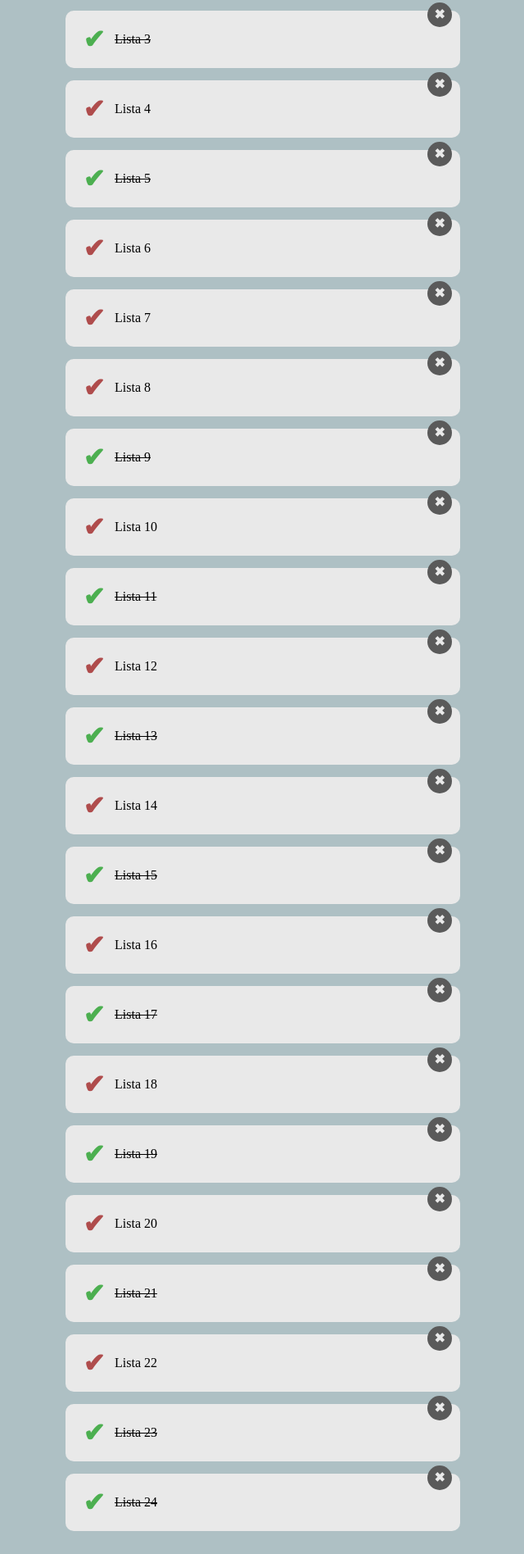
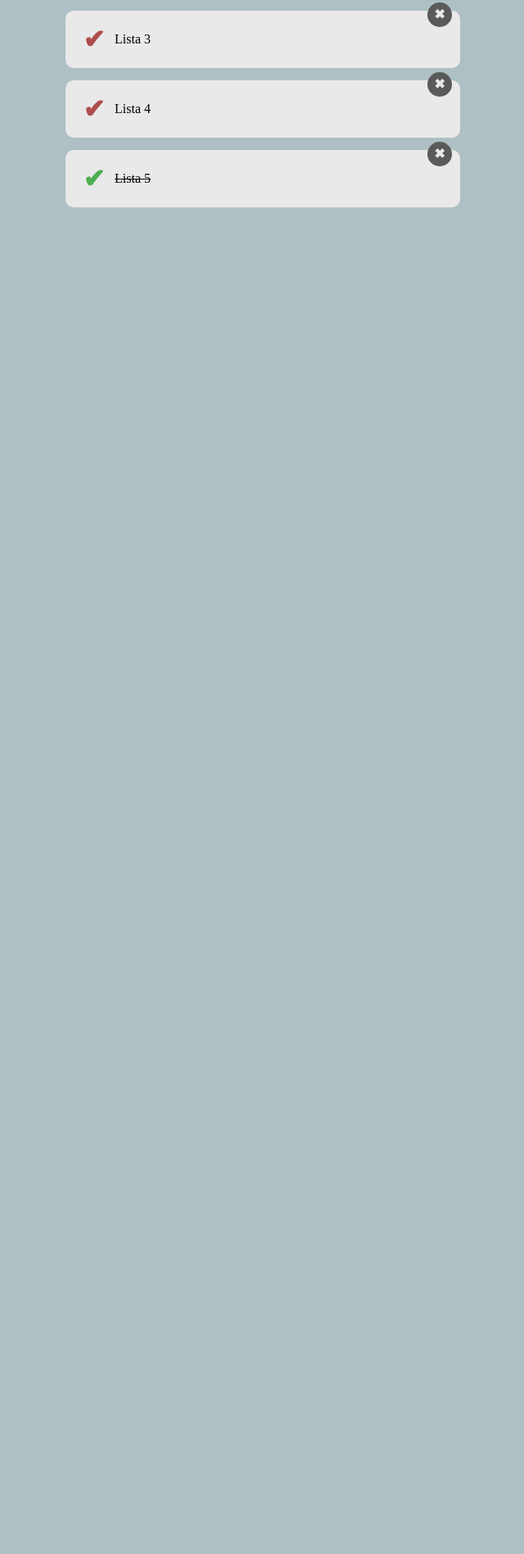
Before and after one commit to dejeloper/todo-list-base, a React (Vite) app: page / in a window 1280 px wide. Shown: the part 441-2337 px from the top of the page at 82% size, without its empty margins (319-959 px from the left). After the commit the page ends 800 px from the top, so only its background shows below. Built offline with nearby package versions, Linux system fonts and the light colour scheme.

Commit message:
Add todos service

```diff
--- a/src/App.jsx
+++ b/src/App.jsx
@@ -1,3 +1,4 @@
+import { useState } from "react";
 import {
   CreateTodoButton,
   TodoCounter,
@@ -5,35 +6,9 @@ import {
   TodoList,
   TodoSearch,
 } from "./components";
+
+import { defaultTodos } from "./services/todos";
 import "./App.css";
-import { useState } from "react";
-
-const defaultTodos = [
-  { text: "Lista 1", completed: true },
-  { text: "Lista 2", completed: true },
-  { text: "Lista 3", completed: true },
-  { text: "Lista 4", completed: false },
-  { text: "Lista 5", completed: true },
-  { text: "Lista 6", completed: false },
-  { text: "Lista 7", completed: false },
-  { text: "Lista 8", completed: false },
-  { text: "Lista 9", completed: true },
-  { text: "Lista 10", completed: false },
-  { text: "Lista 11", completed: true },
-  { text: "Lista 12", completed: false },
-  { text: "Lista 13", completed: true },
-  { text: "Lista 14", completed: false },
-  { text: "Lista 15", completed: true },
-  { text: "Lista 16", completed: false },
-  { text: "Lista 17", completed: true },
-  { text: "Lista 18", completed: false },
-  { text: "Lista 19", completed: true },
-  { text: "Lista 20", completed: false },
-  { text: "Lista 21", completed: true },
-  { text: "Lista 22", completed: false },
-  { text: "Lista 23", completed: true },
-  { text: "Lista 24", completed: true },
-];
 
 function App() {
   const [todos, setTodos] = useState(defaultTodos);
--- /dev/null
+++ b/src/services/todos.js
@@ -0,0 +1,7 @@
+export const defaultTodos = [
+  { text: "Lista 1", completed: true },
+  { text: "Lista 2", completed: true },
+  { text: "Lista 3", completed: false },
+  { text: "Lista 4", completed: false },
+  { text: "Lista 5", completed: true },
+];
```
Also changed, not shown: src/components/index.js (renamed from src/components/index.ts).
